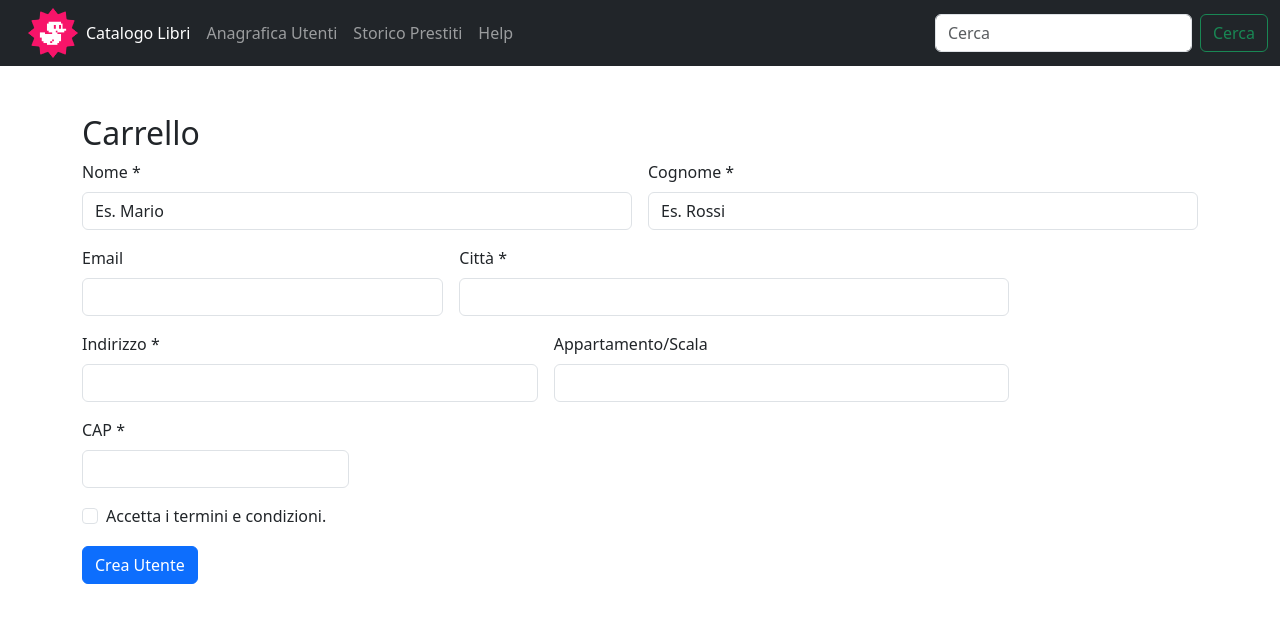
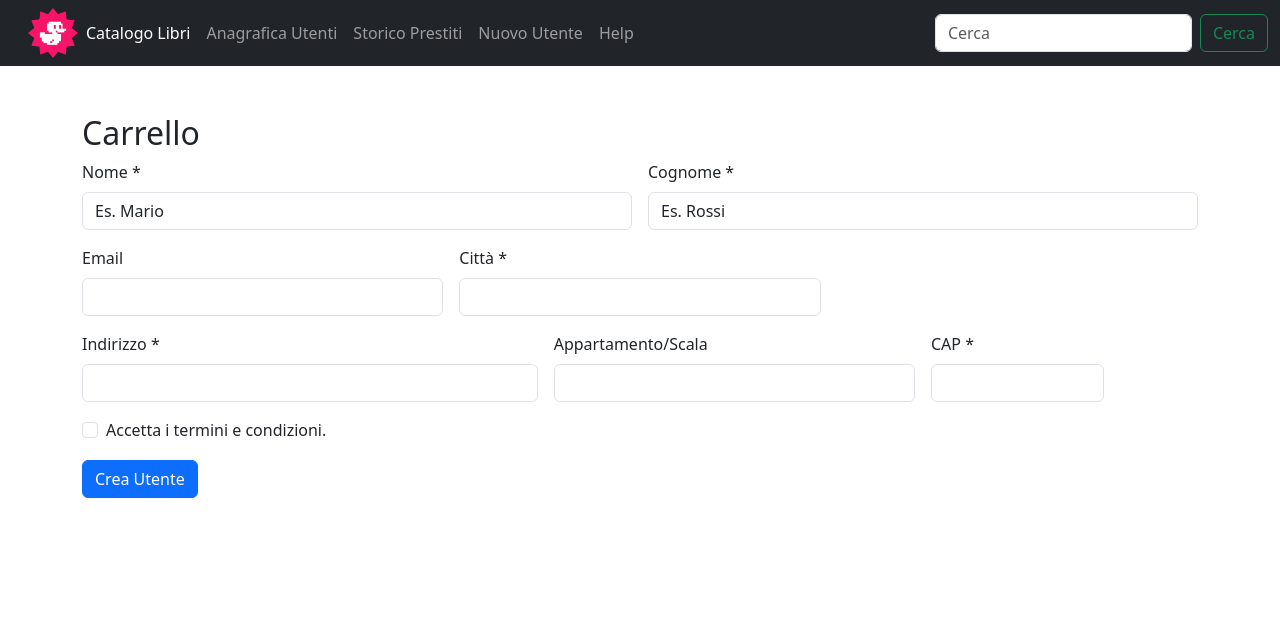
Before and after one commit to RFlow3r7/Bootstrap-Dashboard, a plain HTML site: page create-user.html in a window 1280 px wide. Drawn offline with nearby package versions, Linux system fonts and the light colour scheme.

Commit message:
Esercizio terminato

```diff
--- a/create-user.html
+++ b/create-user.html
@@ -22,7 +22,7 @@
             <div class="collapse navbar-collapse" id="navbarSupportedContent">
                 <ul class="navbar-nav me-auto mb-2 mb-lg-0">
                     <li class="nav-item">
-                        <a class="nav-link active" aria-current="page" href="#">Catalogo Libri</a>
+                        <a class="nav-link active" aria-current="page" href="./index.html">Catalogo Libri</a>
                     </li>
                     <li class="nav-item">
                         <a class="nav-link" href="#">Anagrafica Utenti</a>
@@ -31,6 +31,9 @@
                         <a class="nav-link" href="#">Storico Prestiti</a>
                     </li>
                     </a>
+                    </li>
+                    <li class="nav-item">
+                        <a class="nav-link" href="./create-user.html">Nuovo Utente</a>
                     </li>
                     <li class="nav-item">
                         <a class="nav-link" href="#">Help</a>
@@ -71,7 +74,7 @@
                             Looks good!
                         </div>
                     </div>
-                    <div class="col-md-6">
+                    <div class="col-md-4">
                         <label for="validationCustom03" class="form-label">Città *</label>
                         <input type="text" class="form-control" id="validationCustom03" required>
                         <div class="invalid-feedback">
@@ -85,7 +88,7 @@
                             Inserisci il tuo indirizzo
                         </div>
                     </div>
-                    <div class="col-md-5">
+                    <div class="col-md-4">
                         <label for="validationCustom05" class="form-label">Appartamento/Scala</label>
                         <input type="text" class="form-control" id="validationCustom05" required>
                         <div class="invalid-feedback">
@@ -93,7 +96,7 @@
                         </div>
                     </div>
 
-                    <div class="col-md-3">
+                    <div class="col-md-2">
                         <label for="validationCustom05" class="form-label">CAP *</label>
                         <input type="text" class="form-control" id="validationCustom05" required>
                         <div class="invalid-feedback">
```
Also changed, not shown: index.html (+4 -1 lines).
